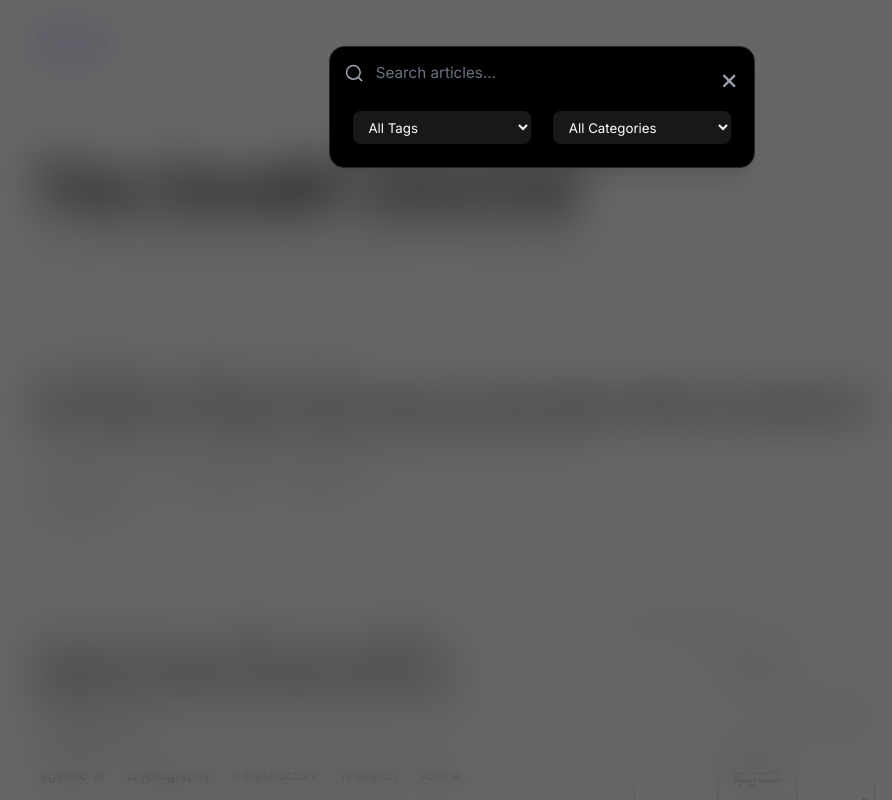
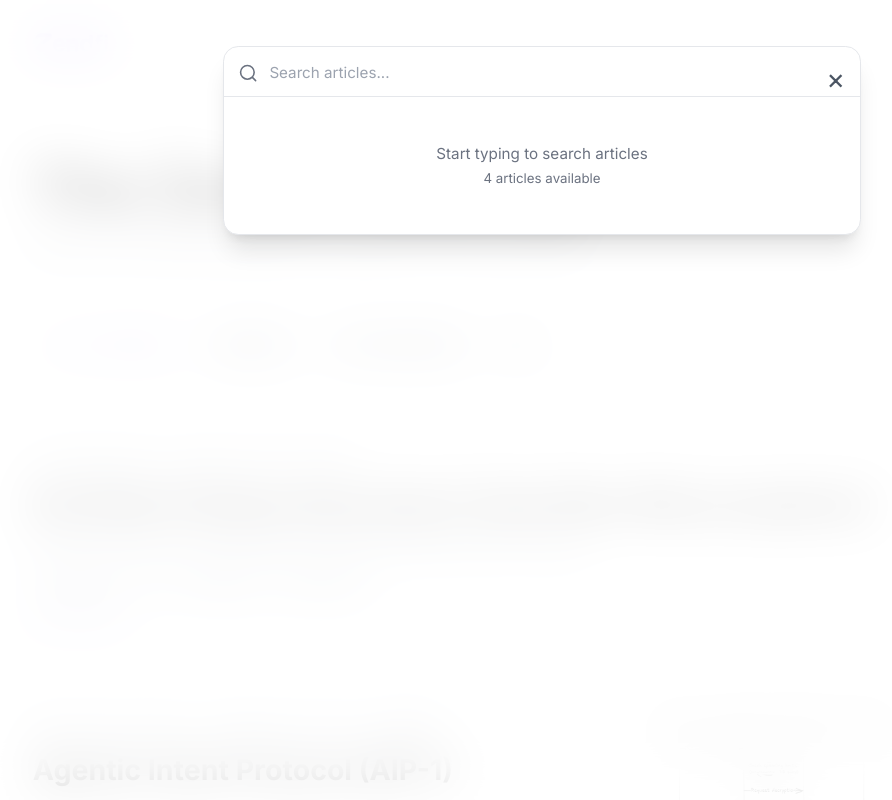
Before and after one commit to zendfi/zendfi-blog, a Next.js app: page / in a window 1280 px wide. Both pictures are taken after a click on the button 1130 px from the left and 41 px from the top of the page. Shown: the whole page, without its empty margins (98-990 px from the left). Built offline with nearby package versions, Linux system fonts and the light colour scheme.

Commit message:
Feat: search bugd fixed and category filter implemented

```diff
--- a/src/components/ArticleCard.tsx
+++ b/src/components/ArticleCard.tsx
@@ -93,9 +93,9 @@ export default function ArticleCard({ article }: ArticleCardProps) {
               <Image
                 src={article.image}
                 alt={article.title}
-                width={450}
-                height={280}
-                className="w-full h-48 md:h-56 lg:h-64 object-cover hover:scale-105 transition-transform duration-300"
+                width={420}
+                height={260}
+                className="w-full h-48 md:h-56 lg:h-60 object-contain rounded-lg transition-transform duration-300"
                 unoptimized
               />
             </Link>
--- a/src/components/SearchModalProvider.tsx
+++ b/src/components/SearchModalProvider.tsx
@@ -1,31 +1,18 @@
 "use client";
 
-import React, { useState, useRef, useEffect } from "react";
+import React, { useState, useRef, useEffect, useMemo } from "react";
 import Header from "./Header";
 import Footer from "./Footer";
 import ArticleList, { Article } from "./ArticleList";
-import { usePathname } from "next/navigation";
+import { usePathname, useRouter } from "next/navigation";
+import { useTheme } from "./ThemeContext";
 
-const tags = [
-  "All Tags",
-  "Blockchain",
-  "AI",
-  "Security",
-  "Infrastructure",
-  "Payments",
-  "Solana",
-  "MPC",
-  "Crypto",
-  "API",
-  "DeFi",
-];
 
 const categories = [
   "All Categories",
   "Research",
-  "Development",
-  "Tutorial",
-  "Blog",
+  "Dev Knowledge",
+  "FAQ",
 ];
 
 export default function SearchModalProvider({
@@ -37,14 +24,42 @@ export default function SearchModalProvider({
 }) {
   const [isModalOpen, setModalOpen] = useState(false);
   const [search, setSearch] = useState("");
-  const [selectedTag, setSelectedTag] = useState("All Tags");
   const [selectedCategory, setSelectedCategory] = useState("All Categories");
 
   const inputRef = useRef<HTMLInputElement>(null);
   const modalRef = useRef<HTMLDivElement>(null);
 
   const pathname = usePathname();
+  const router = useRouter();
+  const { theme } = useTheme();
   const isHome = pathname === "/";
+
+  // Filter articles based on search query, tags, and categories
+  const filteredArticles = useMemo(() => {
+    if (!articles) {
+      return [];
+    }
+
+    const lowerSearch = search.toLowerCase();
+    return articles.filter((article) => {
+      // Search filter
+      const matchesSearch =
+        !search.trim() ||
+        article.title.toLowerCase().includes(lowerSearch) ||
+        article.description?.toLowerCase().includes(lowerSearch) ||
+        article.tags?.some((tag) => tag.toLowerCase().includes(lowerSearch)) ||
+        article.category?.toLowerCase().includes(lowerSearch);
+
+
+      // Category filter
+      const matchesCategory =
+        selectedCategory === "" ||
+        selectedCategory === "All Categories" ||
+        article.category === selectedCategory;
+
+      return matchesSearch && matchesCategory;
+    });
+  }, [articles, search, selectedCategory]);
 
   // Auto-focus input when modal opens
   useEffect(() => {
@@ -72,9 +87,21 @@ export default function SearchModalProvider({
   }, [isModalOpen]);
 
   const handleSearchKeyDown = (e: React.KeyboardEvent<HTMLInputElement>) => {
-    if (e.key === "Enter") {
+    if (e.key === "Enter" && filteredArticles.length > 0) {
+      // Navigate to first result on Enter
+      router.push(`/article/${filteredArticles[0].slug}`);
       setModalOpen(false);
+      setSearch("");
+    } else if (e.key === "Escape") {
+      setModalOpen(false);
+      setSearch("");
     }
+  };
+
+  const handleArticleClick = (slug: string) => {
+    setModalOpen(false);
+    setSearch("");
+    router.push(`/article/${slug}`);
   };
 
   return (
@@ -82,24 +109,41 @@ export default function SearchModalProvider({
       <Header onOpenFilterModal={() => setModalOpen(true)} />
 
       {isModalOpen && (
-        <div className="fixed inset-0 z-50 flex justify-center items-start pt-4 sm:pt-12 px-4 bg-black/60 backdrop-blur-xl">
+        <div className={`fixed inset-0 z-50 flex justify-center items-start pt-4 sm:pt-12 px-4 backdrop-blur-xl ${
+          theme === 'dark' ? 'bg-black/60' : 'bg-white/80'
+        }`}>
           {/* Modal Container */}
           <div
             ref={modalRef}
-            className="relative bg-black border border-zinc-800 rounded-2xl w-full max-w-md shadow-xl overflow-hidden animate-in fade-in zoom-in"
+            className={`relative rounded-2xl w-full max-w-2xl shadow-xl overflow-hidden animate-in fade-in zoom-in flex flex-col max-h-[85vh] ${
+              theme === 'dark'
+                ? 'bg-black border border-zinc-800'
+                : 'bg-white border border-gray-200'
+            }`}
           >
             {/* Close Button */}
             <button
-              onClick={() => setModalOpen(false)}
-              className="absolute top-4 right-4 text-3xl text-gray-400 hover:text-white"
+              onClick={() => {
+                setModalOpen(false);
+                setSearch("");
+              }}
+              className={`absolute top-4 right-4 z-10 text-3xl transition-colors ${
+                theme === 'dark'
+                  ? 'text-gray-400 hover:text-white'
+                  : 'text-gray-600 hover:text-gray-900'
+              }`}
             >
               &times;
             </button>
 
             {/* Search Field */}
-            <div className="flex items-center px-4 pt-4 pb-1">
+            <div className={`flex items-center px-4 pt-4 pb-3 border-b ${
+              theme === 'dark' ? 'border-zinc-800' : 'border-gray-200'
+            }`}>
               <svg
-                className="w-5 h-5 text-gray-400 mr-3"
+                className={`w-5 h-5 mr-3 flex-shrink-0 ${
+                  theme === 'dark' ? 'text-gray-400' : 'text-gray-500'
+                }`}
                 fill="none"
                 stroke="currentColor"
                 strokeWidth="2"
@@ -116,40 +160,86 @@ export default function SearchModalProvider({
                 ref={inputRef}
                 type="text"
                 value={search}
-                onChange={(e) => setSearch(e.target.value)}
+                onChange={(e: React.ChangeEvent<HTMLInputElement>) => setSearch(e.target.value)}
                 onKeyDown={handleSearchKeyDown}
                 placeholder="Search articles..."
-                className="flex-1 bg-transparent text-white placeholder-gray-500 text-base outline-none"
+                className={`flex-1 bg-transparent text-base outline-none ${
+                  theme === 'dark'
+                    ? 'text-white placeholder-gray-500'
+                    : 'text-gray-900 placeholder-gray-400'
+                }`}
               />
             </div>
 
-            {/* Filters */}
-            <div className="flex flex-col md:flex-row gap-6 px-6 py-6">
-              {/* Tag Filter */}
-              <select
-                value={selectedTag}
-                onChange={(e) => setSelectedTag(e.target.value)}
-                className="flex-1 bg-zinc-900 text-white px-3 py-2 rounded-lg text-sm shadow-sm outline-none focus:ring-2 focus:ring-zinc-700"
-              >
-                {tags.map((tag) => (
-                  <option key={tag} value={tag} className="bg-black">
-                    {tag}
-                  </option>
-                ))}
-              </select>
-
-              {/* Category Filter */}
-              <select
-                value={selectedCategory}
-                onChange={(e) => setSelectedCategory(e.target.value)}
-                className="flex-1 bg-zinc-900 text-white px-3 py-2 rounded-lg text-sm shadow-sm outline-none focus:ring-2 focus:ring-zinc-700"
-              >
-                {categories.map((cat) => (
-                  <option key={cat} value={cat} className="bg-black">
-                    {cat}
-                  </option>
-                ))}
-              </select>
+            {/* Search Results */}
+            <div className="flex-1 overflow-y-auto px-4 py-4">
+              {search.trim() ? (
+                filteredArticles.length > 0 ? (
+                  <div className="space-y-3">
+                    {filteredArticles.map((article: Article) => (
+                      <button
+                        key={article.slug}
+                        onClick={() => handleArticleClick(article.slug)}
+                        className={`w-full text-left p-3 rounded-lg border transition-colors group ${
+                          theme === 'dark'
+                            ? 'border-zinc-800 hover:border-zinc-700 hover:bg-zinc-900/50'
+                            : 'border-gray-200 hover:border-gray-300 hover:bg-gray-50'
+                        }`}
+                      >
+                        <h3 className={`font-semibold text-base mb-1 transition-colors ${
+                          theme === 'dark'
+                            ? 'text-white group-hover:text-gray-200'
+                            : 'text-gray-900 group-hover:text-gray-700'
+                        }`}>
+                          {article.title}
+                        </h3>
+                        {article.description && (
+                          <p className={`text-sm line-clamp-2 ${
+                            theme === 'dark' ? 'text-gray-400' : 'text-gray-600'
+                          }`}>
+                            {article.description}
+                          </p>
+                        )}
+                        <div className={`flex items-center gap-3 mt-2 text-xs ${
+                          theme === 'dark' ? 'text-gray-500' : 'text-gray-500'
+                        }`}>
+                          <span>{article.author}</span>
+                          {article.category && (
+                            <>
+                              <span>•</span>
+                              <span>{article.category}</span>
+                            </>
+                          )}
+                          {article.tags && article.tags.length > 0 && (
+                            <>
+                              <span>•</span>
+                              <span>{article.tags.join(", ")}</span>
+                            </>
+                          )}
+                        </div>
+                      </button>
+                    ))}
+                  </div>
+                ) : (
+                  <div className={`text-center py-8 ${
+                    theme === 'dark' ? 'text-gray-400' : 'text-gray-500'
+                  }`}>
+                    <p className="text-base">No articles found</p>
+                    <p className="text-sm mt-1">Try a different search term</p>
+                  </div>
+                )
+              ) : (
+                <div className={`text-center py-8 ${
+                  theme === 'dark' ? 'text-gray-400' : 'text-gray-500'
+                }`}>
+                  <p className="text-base">Start typing to search articles</p>
+                  {articles && articles.length > 0 && (
+                    <p className="text-sm mt-1">
+                      {articles.length} article{articles.length !== 1 ? "s" : ""} available
+                    </p>
+                  )}
+                </div>
+              )}
             </div>
           </div>
         </div>
@@ -171,12 +261,39 @@ export default function SearchModalProvider({
           </section>
         )}
 
+        {/* Filters Section */}
+        {isHome && articles && (
+          <section className="py-4 sm:py-6">
+            {/* Category Filters */}
+            <div className={`mb-4 border-b ${
+              theme === 'dark' ? 'border-gray-600' : 'border-gray-200'
+            }`}>
+              <div className="flex gap-2 overflow-x-auto pb-2 pr-4 sm:pr-0 sm:flex-wrap sm:overflow-x-visible sm:pb-0 [&::-webkit-scrollbar]:hidden [-ms-overflow-style:none] [scrollbar-width:none]">
+                {categories.map((category) => (
+                  <button
+                    key={category}
+                    onClick={() => setSelectedCategory(category)}
+                    className={`px-4 py-2 rounded-lg text-md uppercase font-medium transition-colors whitespace-nowrap flex-shrink-0 ${
+                      selectedCategory === category
+                        ? "text-[var(--accent)]"
+                        : theme === 'dark'
+                          ? "text-gray-300"
+                          : "text-slate-900"
+                    }`}
+                  >
+                    {category}
+                  </button>
+                ))}
+              </div>
+            </div>
+          </section>
+        )}
+
         {/* Content */}
         {isHome && articles ? (
           <ArticleList
             articles={articles}
             search={search}
-            selectedTag={selectedTag}
             selectedCategory={selectedCategory}
           />
         ) : (
```
Also changed, not shown: 1 other file (tests, documents, lock files or other folders).
